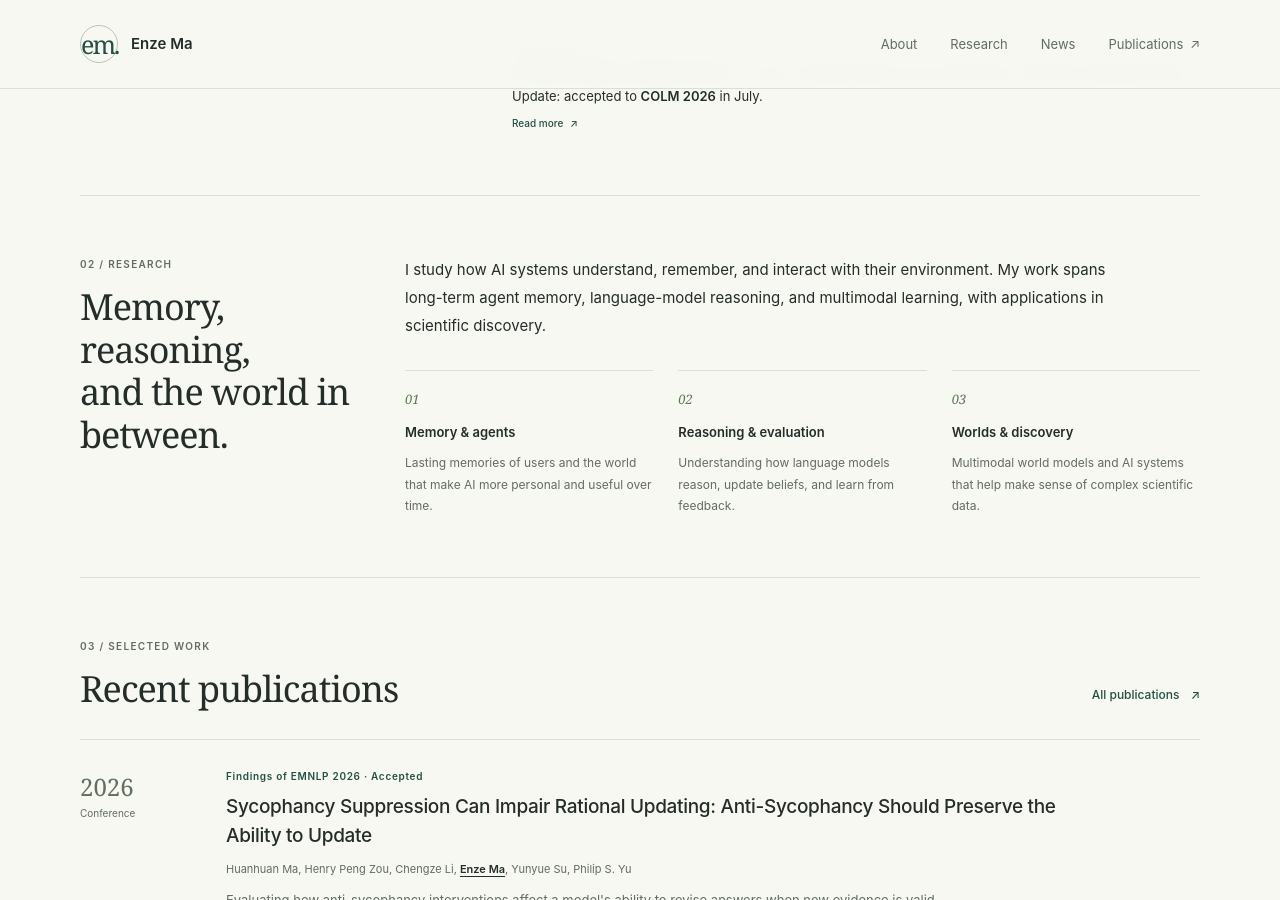
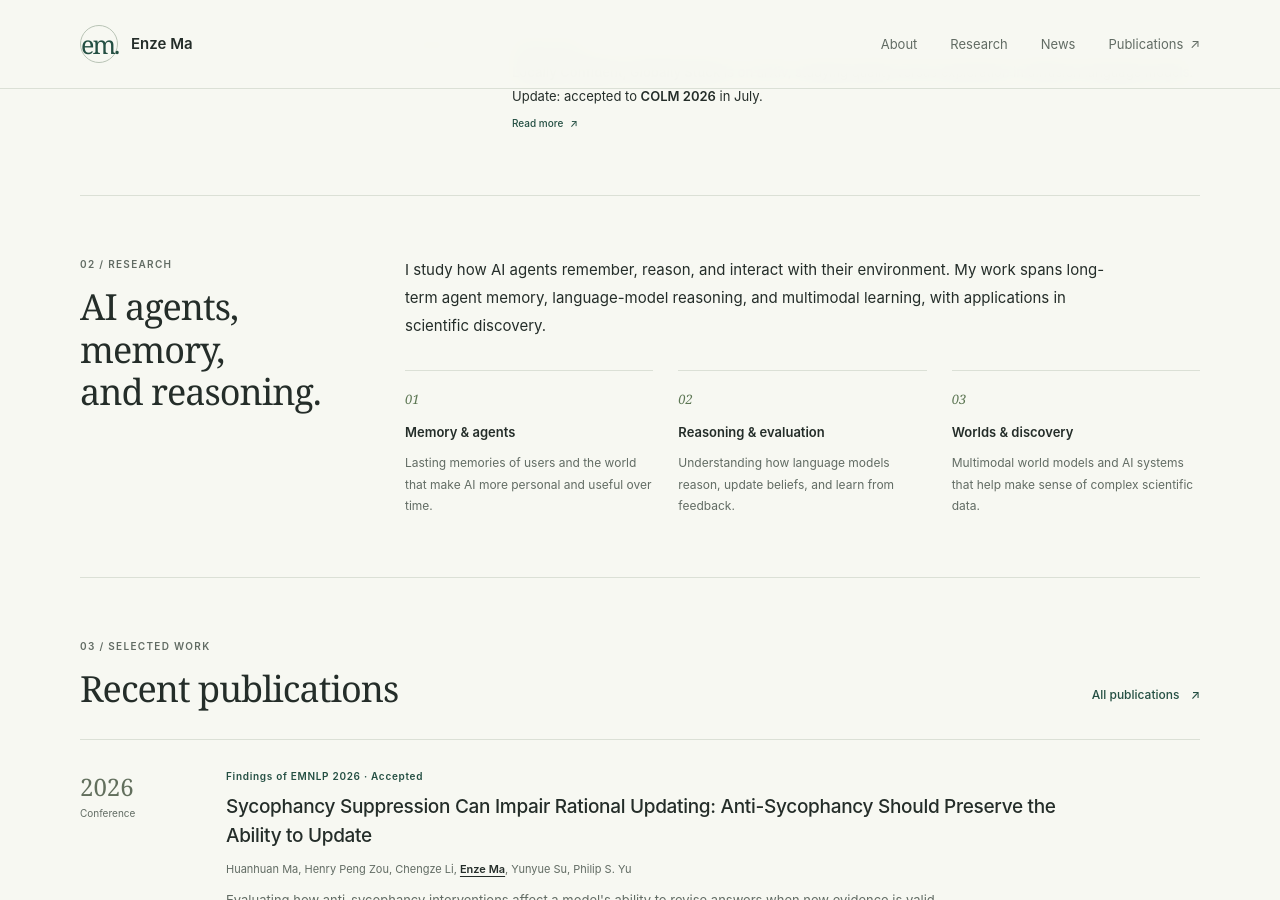
Before and after one commit to sora1998/sora1998.github.io, a Jekyll site: the page built from _pages/about.md, in a window 1280 px wide and 900 px high, scrolled down 1284 px. Built offline with Jekyll 4.4.1, drawn with Linux system fonts in a browser that asks for light colours.

Commit message:
Emphasize AI agents in the research overview

```diff
--- a/_pages/about.md
+++ b/_pages/about.md
@@ -33,9 +33,9 @@ permalink: /
 </section>
 
 <section class="section research-section" id="research" aria-labelledby="research-title">
-  <div class="section-heading"><p class="eyebrow">02 / Research</p><h2 id="research-title">Memory, reasoning, <br>and the world in between.</h2></div>
+  <div class="section-heading"><p class="eyebrow">02 / Research</p><h2 id="research-title">AI agents, memory, <br>and reasoning.</h2></div>
   <div class="research-content">
-    <p class="section-intro">I study how AI systems understand, remember, and interact with their environment. My work spans long-term agent memory, language-model reasoning, and multimodal learning, with applications in scientific discovery.</p>
+    <p class="section-intro">I study how AI agents remember, reason, and interact with their environment. My work spans long-term agent memory, language-model reasoning, and multimodal learning, with applications in scientific discovery.</p>
     <div class="research-grid">
       <div class="research-topic"><span class="topic-number">01</span><h3>Memory & agents</h3><p>Lasting memories of users and the world that make AI more personal and useful over time.</p></div>
       <div class="research-topic"><span class="topic-number">02</span><h3>Reasoning & evaluation</h3><p>Understanding how language models reason, update beliefs, and learn from feedback.</p></div>
```
